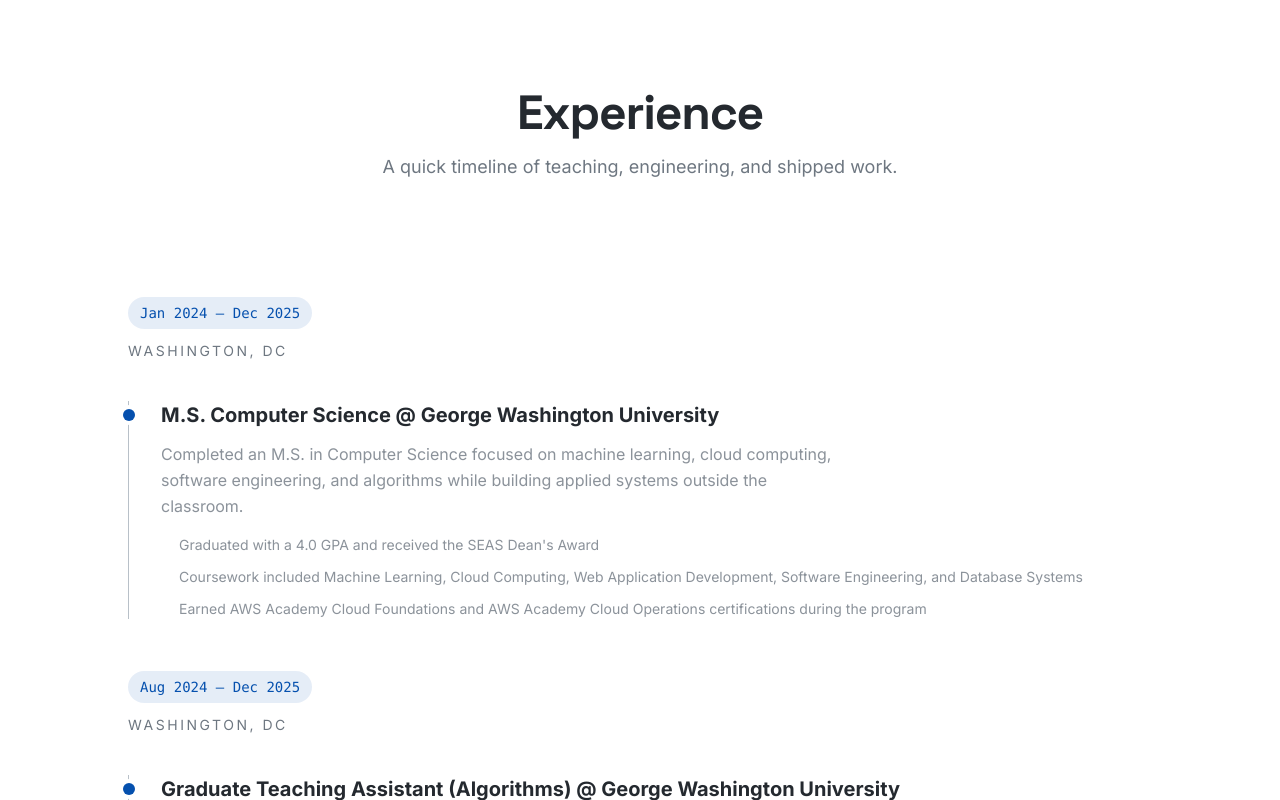
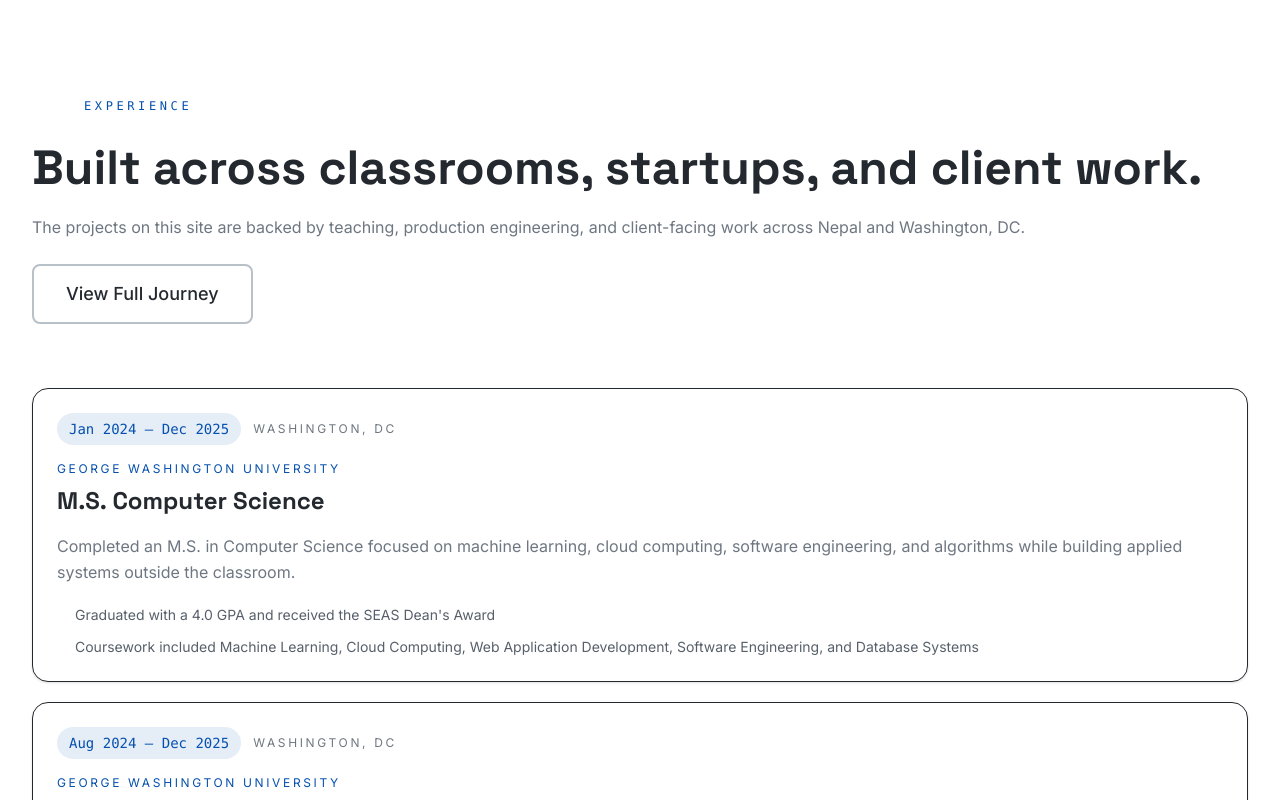
Before and after one commit to aabhiyann/portfolio-abhiyan, a React (Vite) app: page / in a window 1280 px wide. Shown: the part 1740-2540 px from the top of the page. Built offline with nearby package versions, Linux system fonts and the light colour scheme.

Commit message:
refactor: redesign homepage experience section with editorial cards

```diff
--- a/src/pages/Home.tsx
+++ b/src/pages/Home.tsx
@@ -11,12 +11,15 @@ import WhyHireMe from "../components/WhyHireMe";
 import ContactSection from "../components/ContactSection";
 import TypeWriter from "../components/ui/TypeWriter";
 import { FeaturedProjectsSection, AboutTeaser } from "../components/sections";
-import SectionTitle from "../components/SectionTitle";
-import VisualTimeline from "../components/VisualTimeline";
 import { experiences } from "../data/experience";
 import { ArrowRight, Download } from "lucide-react";
 
 function Home() {
+  const homepageTimeline = experiences.filter(
+    (experience) =>
+      !["student-athletics", "stx-event-coordinator"].includes(experience.id),
+  );
+
   return (
     <Page>
       <SEO
@@ -116,21 +119,87 @@ function Home() {
       <WhyHireMe />
 
       {/* Experience Timeline */}
-      <section className="py-24 bg-bg-primary">
+      <section className="py-24 bg-bg-surface/40">
         <div className="max-w-7xl mx-auto px-6 md:px-8">
-          <SectionTitle
-            title="Experience"
-            subtitle="A quick timeline of teaching, engineering, and shipped work."
-          />
-          <VisualTimeline
-            items={experiences.map((exp) => ({
-              year: exp.dates,
-              title: `${exp.role} @ ${exp.company}`,
-              description: exp.description,
-              location: exp.location,
-              achievements: exp.achievements,
-            }))}
-          />
+          <div className="grid grid-cols-1 lg:grid-cols-[320px,1fr] gap-10 lg:gap-16 items-start">
+            <motion.div
+              className="lg:sticky lg:top-28 space-y-6"
+              initial={{ opacity: 0, y: 20 }}
+              whileInView={{ opacity: 1, y: 0 }}
+              viewport={{ once: true }}
+              transition={{ duration: motionTokens.duration.normal / 1000 }}
+            >
+              <div className="inline-flex items-center gap-3">
+                <span className="h-px w-10 bg-accent-primary/60" />
+                <span className="text-xs font-mono uppercase tracking-[0.3em] text-accent-primary">
+                  Experience
+                </span>
+              </div>
+              <div className="space-y-4">
+                <h2 className="text-4xl md:text-5xl font-bold font-heading text-text-primary leading-tight">
+                  Built across classrooms, startups, and client work.
+                </h2>
+                <p className="text-text-muted leading-relaxed">
+                  The projects on this site are backed by teaching, production
+                  engineering, and client-facing work across Nepal and
+                  Washington, DC.
+                </p>
+              </div>
+              <Button as={Link} to="/about" variant="outline" size="lg">
+                View Full Journey
+              </Button>
+            </motion.div>
+
+            <div className="space-y-5">
+              {homepageTimeline.map((experience, index) => (
+                <motion.article
+                  key={experience.id}
+                  className="rounded-2xl border border-border-primary/80 bg-card px-6 py-6 shadow-sm transition-colors hover:border-accent-primary/25"
+                  initial={{ opacity: 0, y: 24 }}
+                  whileInView={{ opacity: 1, y: 0 }}
+                  viewport={{ once: true }}
+                  transition={{
+                    duration: motionTokens.duration.normal / 1000,
+                    delay: index * 0.06,
+                  }}
+                >
+                  <div className="flex flex-wrap items-center gap-3 mb-4">
+                    <span className="inline-flex rounded-full bg-accent-primary/10 px-3 py-1.5 text-sm font-mono text-accent-primary">
+                      {experience.dates}
+                    </span>
+                    <span className="text-xs uppercase tracking-[0.22em] text-text-muted">
+                      {experience.location}
+                    </span>
+                  </div>
+
+                  <div className="mb-4">
+                    <p className="text-xs uppercase tracking-[0.22em] text-accent-primary mb-2">
+                      {experience.company}
+                    </p>
+                    <h3 className="text-2xl font-bold text-text-primary font-heading">
+                      {experience.role}
+                    </h3>
+                  </div>
+
+                  <p className="text-text-muted leading-relaxed mb-5">
+                    {experience.description}
+                  </p>
+
+                  <div className="space-y-3">
+                    {experience.achievements.slice(0, 2).map((achievement) => (
+                      <div
+                        key={achievement}
+                        className="flex items-start gap-3 text-sm text-text-secondary"
+                      >
+                        <span className="mt-1.5 h-1.5 w-1.5 rounded-full bg-accent-primary/70" />
+                        <span>{achievement}</span>
+                      </div>
+                    ))}
+                  </div>
+                </motion.article>
+              ))}
+            </div>
+          </div>
         </div>
       </section>
 
```
